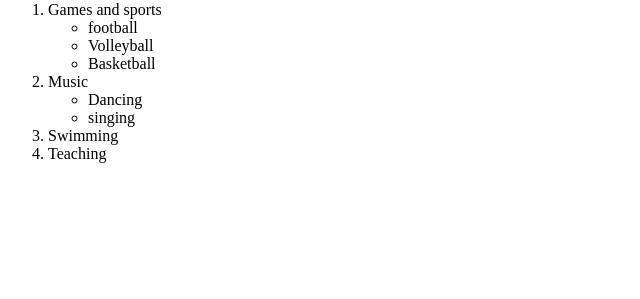
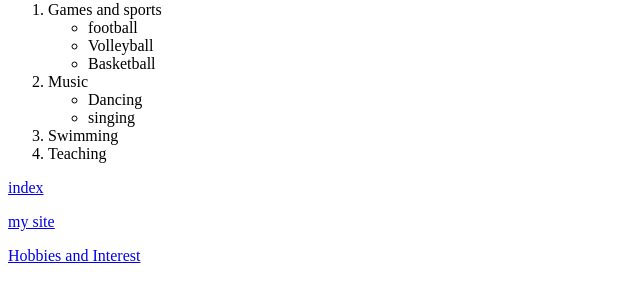
Before and after one commit to SundayDrago/pistCV, a plain HTML site: page My hobbies.html in a window 1280 px wide. Shown: the part 79-378 px from the top of the page, without its empty margins (0-640 px from the left). Drawn offline with Linux system fonts and the light colour scheme.

Commit message:
Update My hobbies.html

```diff
--- a/My hobbies.html
+++ b/My hobbies.html
@@ -21,5 +21,8 @@
       <li>Swimming</li>
       <li>Teaching</li>
     </ol>
+    <p><a href="index.html">index</a></p>
+    <p><a href="sundaydrago.html">my site</a><p>
+    <p><a href="hobbies and interest page.html">Hobbies and Interest</a></p>
   </body>
 </html>
```
